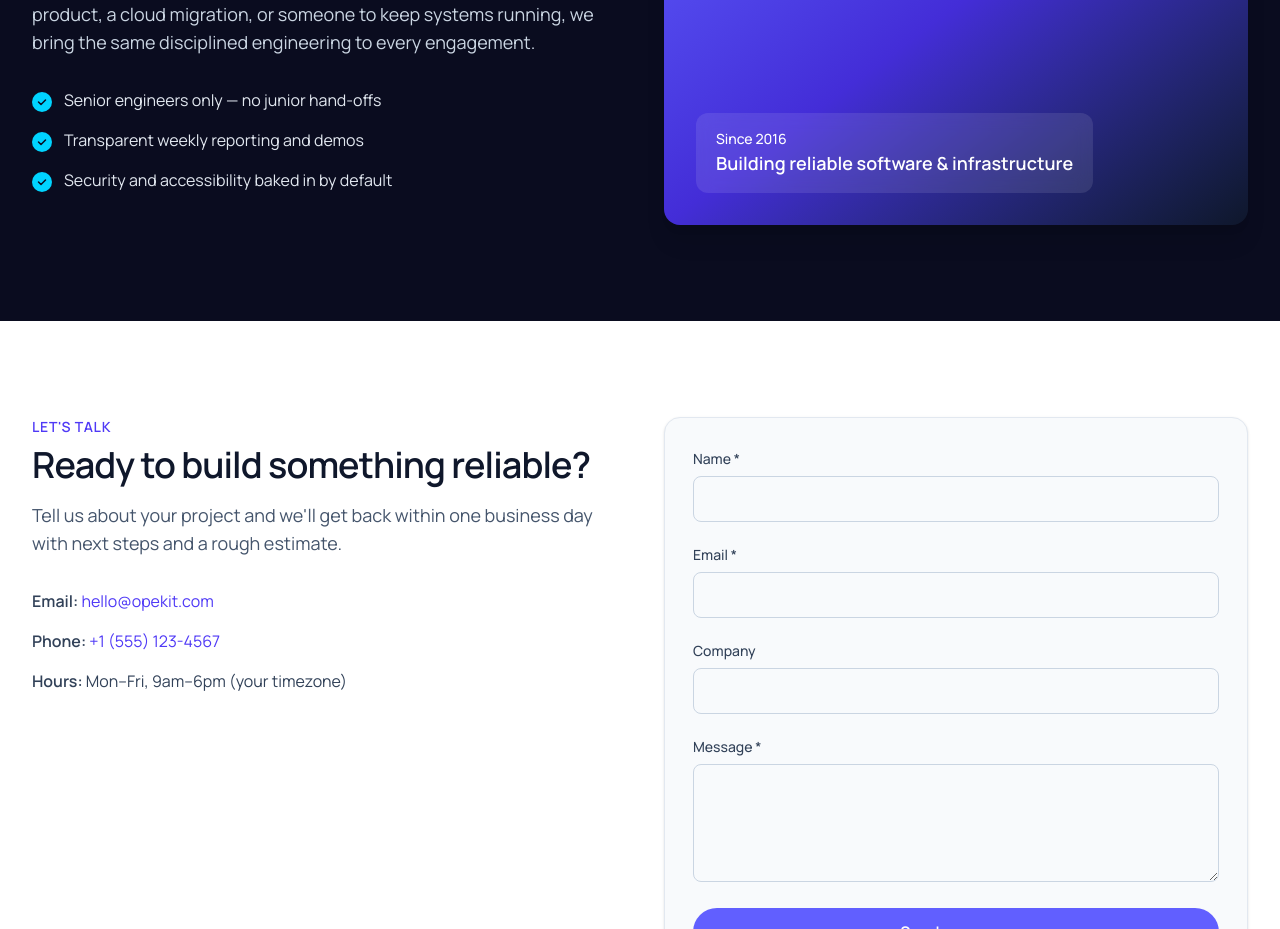
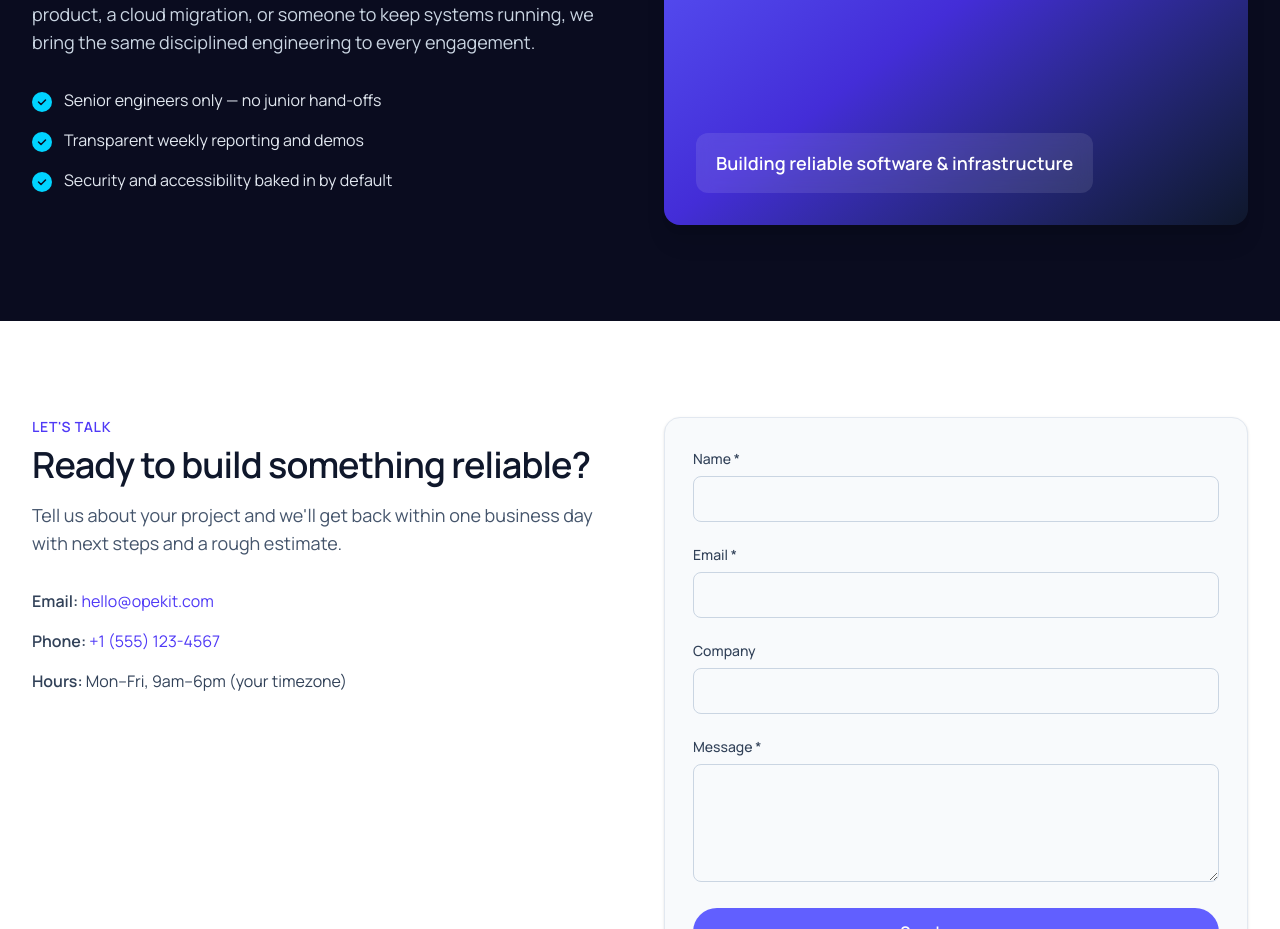
Before and after one commit to OpekIT-DEV/landing-page, a Next.js app in the folder landing-page/: page / in a window 1280 px wide. Shown: the part 2601-3530 px from the top of the page. Built offline with nearby package versions, Linux system fonts and the light colour scheme; no server answers.

Commit message:
removed 2016 and updated the main

```diff
--- a/landing-page/app/layout.tsx
+++ b/landing-page/app/layout.tsx
@@ -101,7 +101,7 @@ const organizationJsonLd = {
   contactPoint: {
     "@type": "ContactPoint",
     contactType: "sales",
-    email: "hello@opekit.com",
+    email: "opekit@opekit.com",
     availableLanguage: ["English"],
   },
   sameAs: ["https://www.linkedin.com/company/opekit"],
--- a/landing-page/components/About.tsx
+++ b/landing-page/components/About.tsx
@@ -38,7 +38,6 @@ export default function About() {
           <div className="aspect-[4/3] overflow-hidden rounded-2xl bg-gradient-to-br from-indigo-500 via-indigo-700 to-slate-900 shadow-xl">
             <div className="flex h-full items-end p-8">
               <div className="rounded-xl bg-white/10 px-5 py-4 backdrop-blur">
-                <p className="text-sm font-medium text-white">Since 2016</p>
                 <p className="text-lg font-semibold text-white">
                   Building reliable software &amp; infrastructure
                 </p>
```
